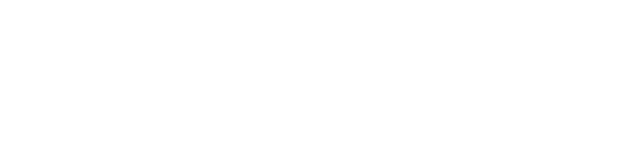
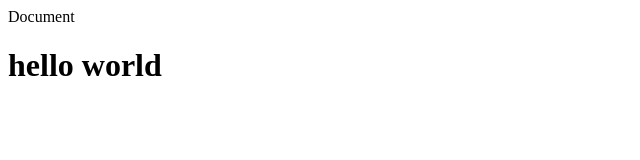
Before and after one commit to PRADA19/full-stack, a plain HTML site: page index.html in a window 1280 px wide. Shown: the whole page, without its empty margins (0-640 px from the left). Drawn offline with Linux system fonts and the light colour scheme.

Commit message:
created index.html

```diff
--- a/index.html
+++ b/index.html
@@ -2,4 +2,10 @@
 <html lang="en">
 <head>
     <meta charset="UTF-8">
-    <meta name
+    <meta name="viewport"content="width=device-width,intial-scale=1.0"
+    <title>Document</title>
+</head>
+</body>
+<h1>hello world</h1>
+</body>
+</html>
```
